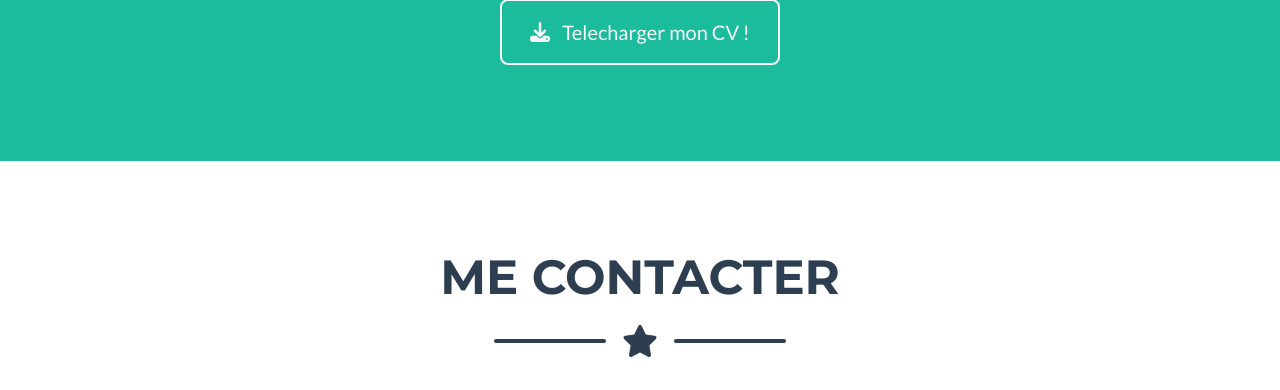
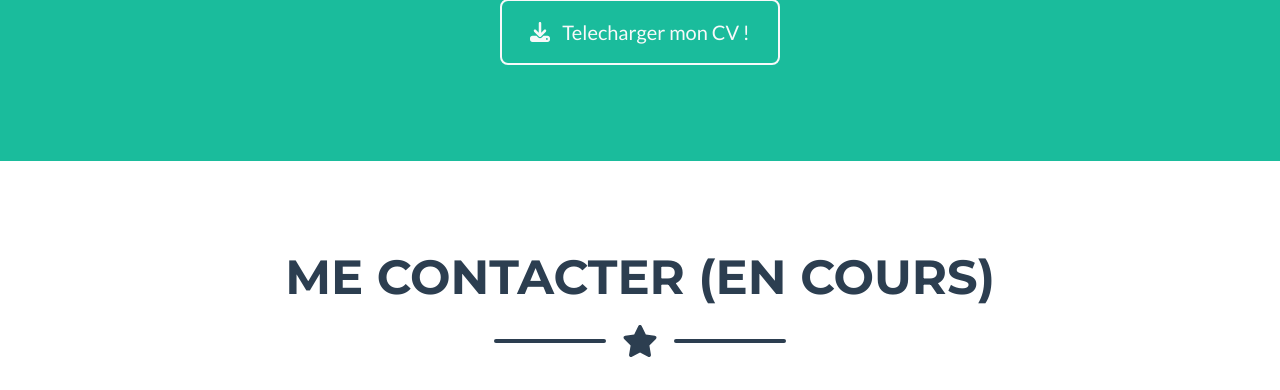
Before and after one commit to MoryFabrice/Portfolio, a PHP site: page / in a window 1280 px wide. Shown: the part 2598-2988 px from the top of the page. Run offline with PHP 8.4, Linux system fonts and the light colour scheme; some libraries are stand-ins or nearby versions.

Commit message:
Update contact.phtml

```diff
--- a/views/contact.phtml
+++ b/views/contact.phtml
@@ -3,7 +3,7 @@
         <div class="container">
             <!-- Contact Section Heading-->
             <h2 class="page-section-heading text-center text-uppercase text-secondary mb-0">
-                Me Contacter
+                Me Contacter (en cours)
             </h2>
             <!-- Icon Divider-->
             <div class="divider-custom">
```
